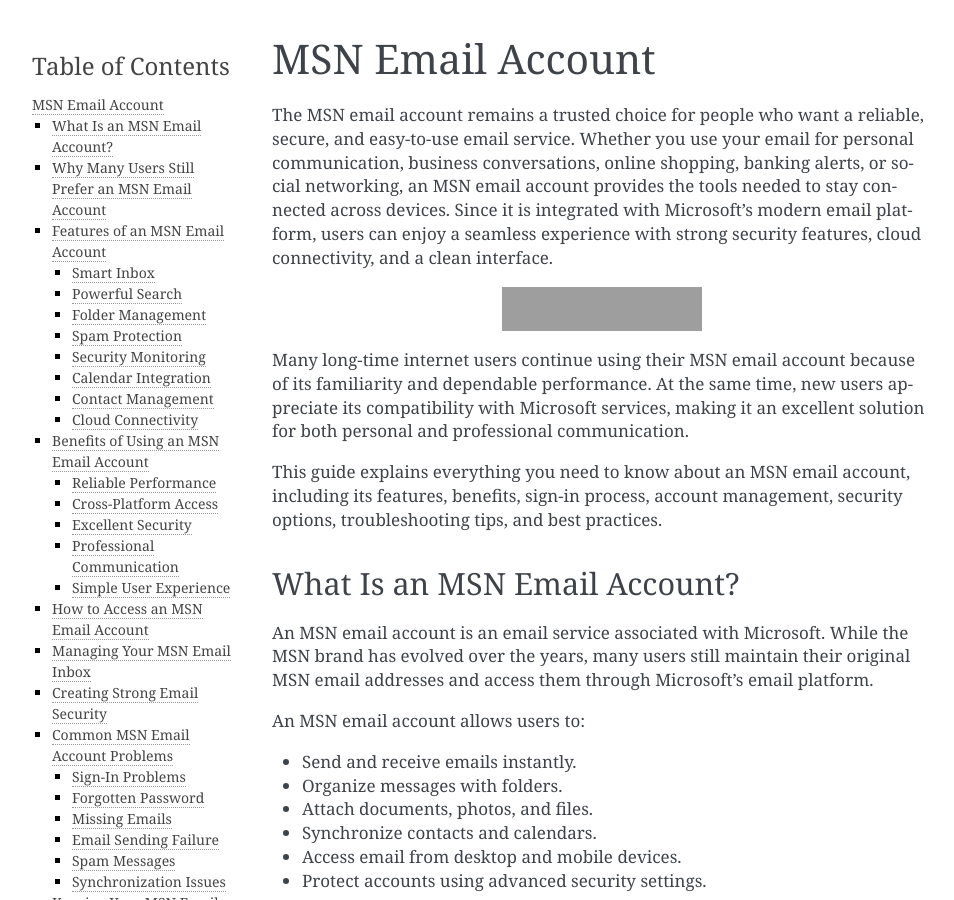
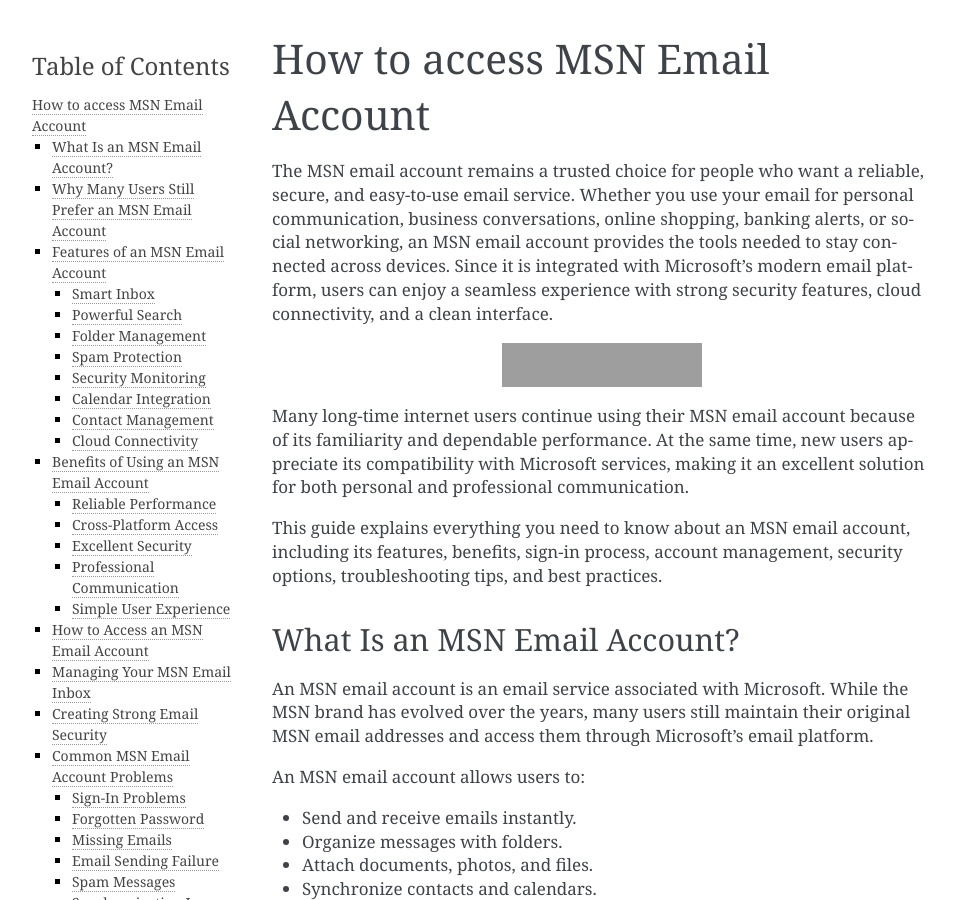
Before and after one commit to msnemailaccount/msnemailaccount, a Sphinx documentation site: the page built from docs/index.rst, in a window 1280 px wide and 900 px high, cut to the strip 0-900 px from the top of the window. Shown: the whole strip, without its empty margins (148-1102 px from the left). Built offline with Sphinx 7.4.7, drawn with Linux system fonts in a browser that asks for light colours; grey boxes are pictures that could not be loaded.

Commit message:
Update index.rst

```diff
--- a/docs/index.rst
+++ b/docs/index.rst
@@ -1,5 +1,5 @@
 =================
-MSN Email Account
+How to access MSN Email Account
 =================
 
 The MSN email account remains a trusted choice for people who want a reliable, secure, and easy-to-use email service. Whether you use your email for personal communication, business conversations, online shopping, banking alerts, or social networking, an MSN email account provides the tools needed to stay connected across devices. Since it is integrated with Microsoft's modern email platform, users can enjoy a seamless experience with strong security features, cloud connectivity, and a clean interface.
```
